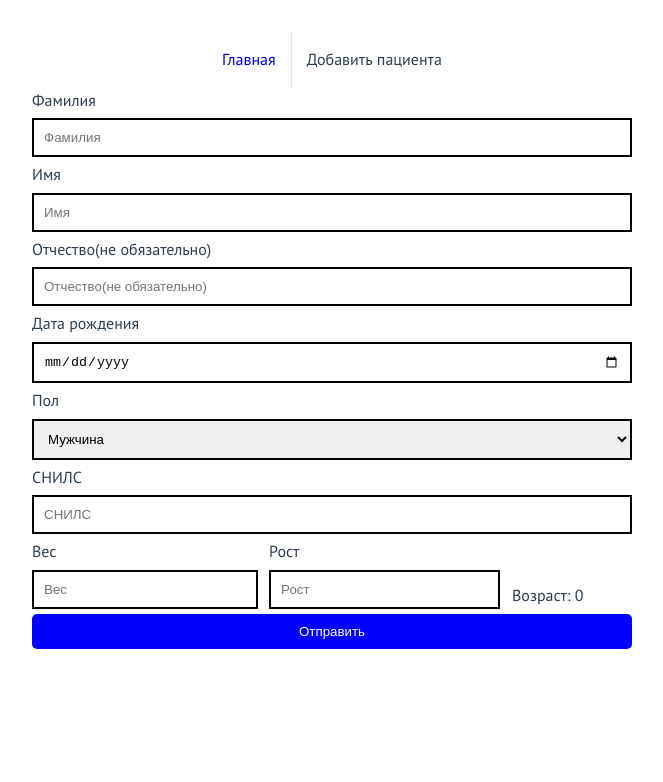
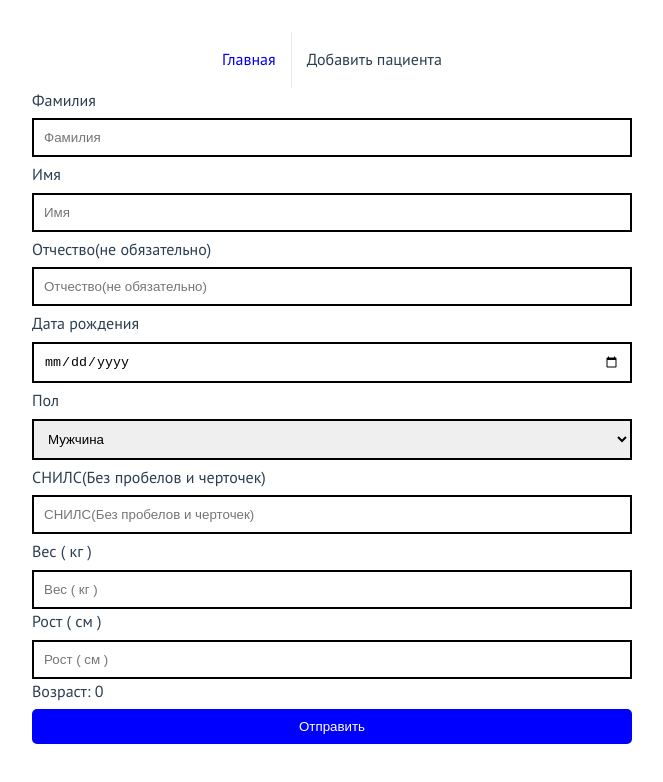
Before and after one commit to ilyakaverin/komtek-assignment, a Vue app: page /add in a window 1280 px wide. Shown: the top 782 px of the page, without its empty margins (308-971 px from the left). Built offline with nearby package versions, Linux system fonts and the light colour scheme.

Commit message:
refactored validation

```diff
--- a/src/classes.ts
+++ b/src/classes.ts
@@ -1,22 +1,36 @@
-import { MinLength, MaxLength, Min, Max } from "class-validator";
+import { MinLength, MaxLength, Min, IsOptional, IsPositive, MaxDate, IsNotEmpty, Length } from "class-validator";
 import { IsCorrectSnils } from "@/decorators";
+import { correctBirthDate } from '@/service';
 
 export class Patient {
+
+  static currentDate: Date = new Date();
+
   public readonly id: string;
-  @MinLength(1)
-  @MaxLength(20)
+  @MinLength(1, {message: 'Минимальная длина: 1 символ'})
+  @MaxLength(20, {message: 'Максимальная длина: 20 символов'})
   public name: string;
-  @MinLength(1)
-  @MaxLength(20)
+  @MinLength(1, {message: 'Минимальная длина: 1 символ'})
+  @MaxLength(20, {message: 'Максимальная длина: 20 символов'})
   public surname: string;
+  @IsOptional()
+  @MaxLength(20, {message: 'Максимальная длина: 20 символов'})
   public secondName: string;
-  @MinLength(1)
-  public birthdate: string;
+  @IsNotEmpty({message: 'Поле не может быть пустым'})
+  @MaxDate(Patient.currentDate, {message: 'Дата не может быть больше сегодняшней'})
+  public birthdate: Date;
   public gender: string;
-  @IsCorrectSnils(null, { message: "Некорректный снилс" })
+  @Length(11,11, {message: 'Некорректный формат'})
+  @IsCorrectSnils(null, {message: 'Некорректная контрольная сумма'})
   public snils: string;
-  public weight: string;
-  public height: string;
+  @Min(1, {message: 'Минимальный вес: 1кг'})
+  @IsPositive({message: 'Число не может быть отрицательным'})
+  public weight: number;
+  @Min(1,{message: 'Минимальный рост: 1см'})
+  @IsPositive({message: 'Число не может быть отрицательным'})
+  public height: number;
+
+
 
   constructor(
     id: string,
@@ -26,23 +40,24 @@ export class Patient {
     birthdate: string,
     gender: string,
     snils: string,
-    weight: string,
-    height: string
+    weight: number,
+    height: number
   ) {
     this.id = id;
     this.name = name;
     this.surname = surname;
-    this.secondName = secondName;
-    this.birthdate = birthdate;
+    this.secondName = secondName === undefined ? ' ' : secondName;
+    this.birthdate = correctBirthDate(birthdate) as Date;
     this.gender = gender;
     this.snils = snils;
-    this.weight = weight;
-    this.height = height;
+    this.weight = Number(weight);
+    this.height = Number(height)
   }
   getSearchString() {
     return `${this.surname} ${this.name} ${this.secondName} ${this.snils}`;
   }
 }
+
 
 export class Consultation {
   consultId: string;
--- a/src/components/TextInput.vue
+++ b/src/components/TextInput.vue
@@ -2,13 +2,17 @@
   <section>
     <span>{{ placeholder }}</span>
     <input
-      v-bind:class="[errors.includes(`${inputName}`) ? 'danger' : null]"
+      :class="[errorObject && errorObject.property !== undefined ? 'danger' : null]"
       :type="type"
       :placeholder="placeholder"
       @input="$emit(`update:${inputName}`, $event.target.value)"
       v-model="this.field"
+      :maxlength="maxLength"
     />
-    <span class="error" v-if="errors.includes(`${inputName}`)">Ошибка</span>
+    <div v-if="errorObject" class="errorContainer">
+         <span v-for="(error, index) in Object.values(this.errorObject.constraints)" :key="index" class="error" >{{error}}</span>
+    </div>
+
   </section>
 </template>
 
@@ -20,12 +24,20 @@ export default {
     errors: Array,
     type: String,
     fieldProp: String,
+    maxLength: String,
+
   },
   data() {
     return {
       field: this.fieldProp,
     };
   },
+  computed: {
+    errorObject() {
+      const data = this.errors.find(error => error.property === this.inputName);
+      return this.errors.find(error => error.property === this.inputName)
+    },
+  }
 };
 </script>
 
@@ -40,6 +52,10 @@ input {
   color: red;
 }
 .danger {
-  border: 1px solid red;
+  border: 2px solid red;
+}
+.errorContainer {
+  display:flex;
+  flex-direction: column
 }
 </style>
--- a/src/service.ts
+++ b/src/service.ts
@@ -1,15 +1,26 @@
-export const calculate_age = (birthdate: string): number => {
+export const correctBirthDate = (birthdate: string) => {
+  if(birthdate === undefined) {
+    return null
+  }
+
   const convertedDate = birthdate.split("-").map((num: string) => Number(num));
   const dayOfBirth = new Date(
     convertedDate[0],
-    convertedDate[1],
+    convertedDate[1] - 1,
     convertedDate[2]
   );
-  const diff_ms = Date.now() - dayOfBirth.getTime();
+  return dayOfBirth
+
+}
+export const calculate_age = (birthdate: Date): number => {
+
+  const diff_ms = Date.now() - birthdate.getTime();
   const age_dt = new Date(diff_ms);
 
   return Math.abs(age_dt.getUTCFullYear() - 1970);
 };
+
+
 
 export const isSnilsValid = (input: string) => {
   const converted = String(input).replace(/[^0-9]+/g, "");
--- a/src/views/AddPatient.vue
+++ b/src/views/AddPatient.vue
@@ -1,5 +1,5 @@
 <script lang="ts">
-import { calculate_age } from "@/service";
+import { calculate_age, correctBirthDate } from "@/service";
 import Button from "@/components/Button.vue";
 import TextInput from "@/components/TextInput.vue";
 import { Patient } from "@/classes";
@@ -40,8 +40,8 @@ export default {
     };
   },
   computed: <any>{
-    calc_age() {
-      return this.birthdate?.length > 0 ? calculate_age(this.birthdate) : 0;
+      calc_age() {
+      return this.birthdate?.length === 10 ? calculate_age(correctBirthDate(this.birthdate)) : 0;
     },
   },
   methods: <any>{
@@ -59,9 +59,10 @@ export default {
         this.height
       );
       validate(user).then((errors) => {
+                console.log(errors)
         if (errors.length > 0) {
           this.errors = [];
-          errors.map((error) => this.errors.push(error.property));
+          errors.map((error) => this.errors.push(error));
         } else {
           this.store.addPatient(user);
           this.$router.replace({ name: "home" });
@@ -146,25 +147,28 @@ export default {
       <TextInput
         v-model:snils="snils"
         inputName="snils"
-        :placeholder="'СНИЛС'"
+        :placeholder="'СНИЛС(Без пробелов и черточек)'"
         :errors="this.errors"
         type="text"
         :fieldProp="snils"
+        maxLength="11"
       />
       <div class="input-group">
         <TextInput
           v-model:weight="weight"
           inputName="weight"
-          :placeholder="'Вес'"
+          :placeholder="'Вес ( кг )'"
           :errors="this.errors"
           :fieldProp="weight"
+          type="number"
         />
         <TextInput
           v-model:height="height"
           inputName="height"
-          :placeholder="'Рост'"
+          :placeholder="'Рост ( см )'"
           :errors="this.errors"
           :fieldProp="height"
+          type="number"
         />
         <span class="age">Возраст: {{ calc_age }}</span>
       </div>
@@ -190,14 +194,13 @@ select {
 form .input-group {
   display: flex;
   justify-content: space-between;
-  align-items: center;
+  flex-direction: column
 }
 form .input-group input {
   width: 20%;
 }
 form .input-group span {
   flex-basis: 20%;
-  align-self: flex-end;
 }
 
 .container {
```
Also changed, not shown: src/decorators.ts (line endings or trailing spaces), 1 other file (tests, documents, lock files or other folders).
